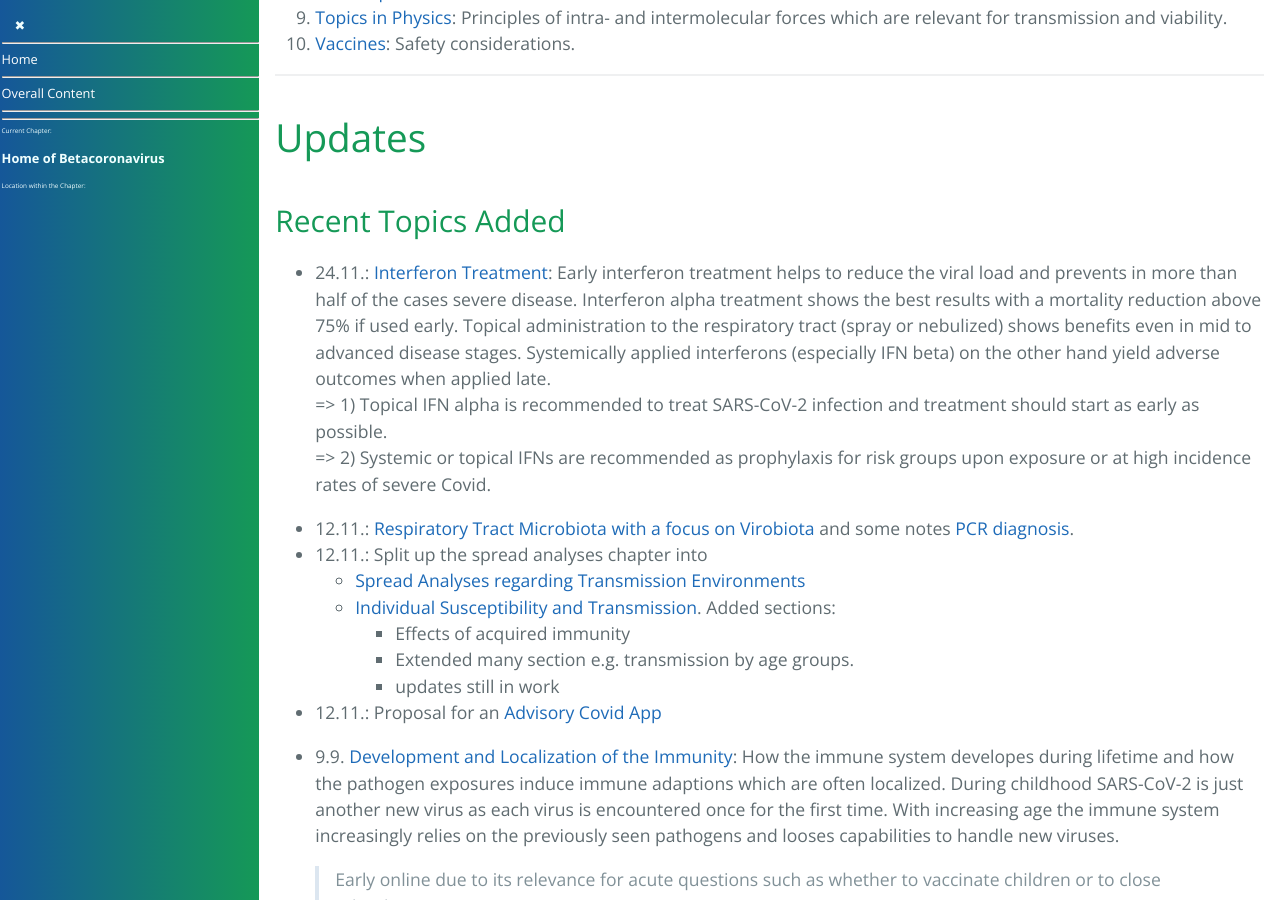
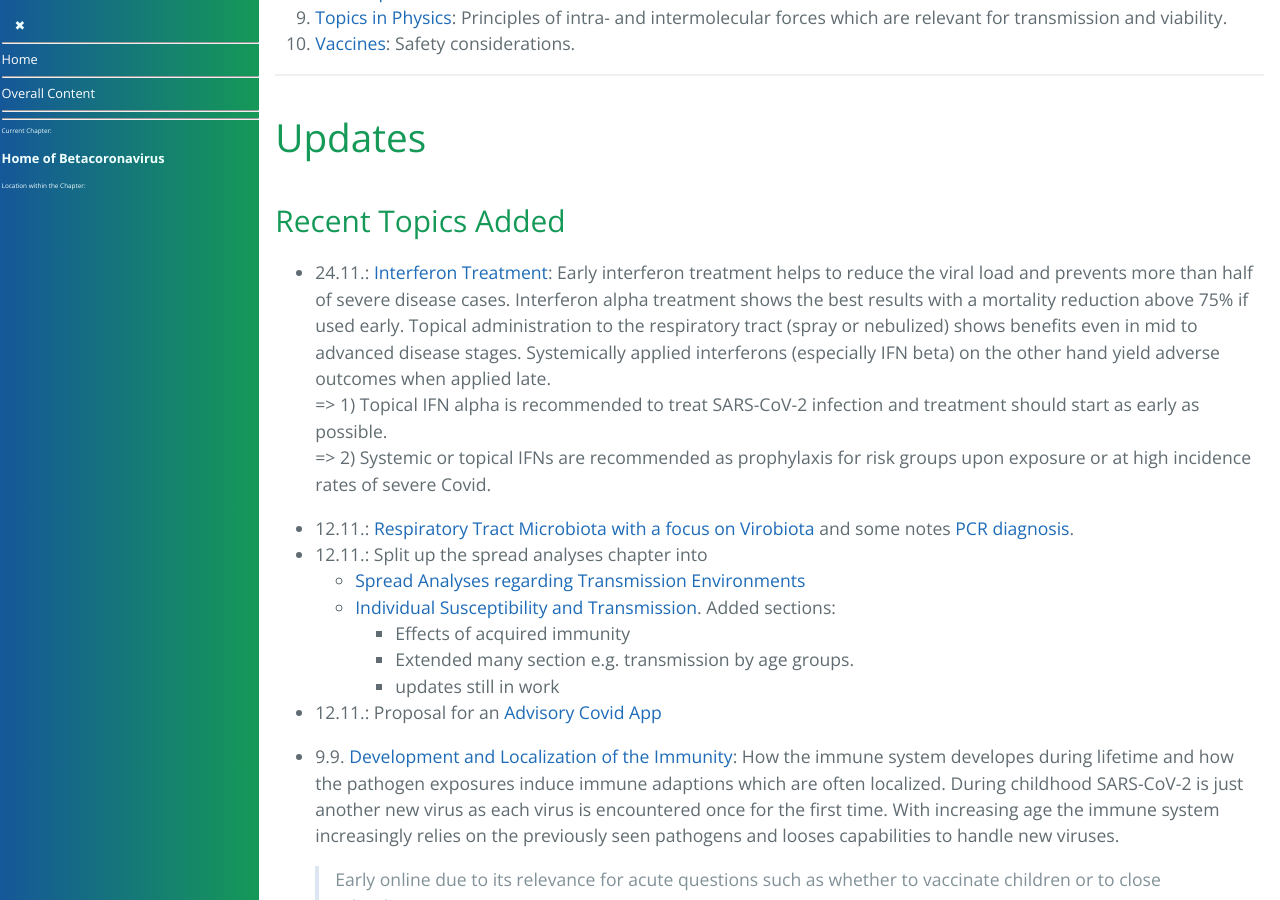
Before and after one commit to forestgrape/coronavirus, a Jekyll site: the page built from index.md, in a window 1280 px wide and 900 px high, scrolled down 1063 px. Built offline with Jekyll 4.4.1, drawn with Linux system fonts in a browser that asks for light colours; our own code applies the rules of GitHub Pages for plain Markdown files.

Commit message:
formulation

```diff
--- a/index.md
+++ b/index.md
@@ -38,7 +38,7 @@ This section overviews the entire content. The [content section](#content) lists
 
 ## Updates
 ### Recent Topics Added
-- 24.11.: [Interferon Treatment](6_prevention_and_treatment/interferon.md): Early interferon treatment helps to reduce the viral load and prevents in more than half of the cases severe disease. Interferon alpha treatment shows the best results with a mortality reduction above 75% if used early. Topical administration to the respiratory tract (spray or nebulized) shows benefits even in mid to advanced disease stages. Systemically applied interferons (especially IFN beta) on the other hand yield adverse outcomes when applied late.<br>
+- 24.11.: [Interferon Treatment](6_prevention_and_treatment/interferon.md): Early interferon treatment helps to reduce the viral load and prevents more than half of severe disease cases. Interferon alpha treatment shows the best results with a mortality reduction above 75% if used early. Topical administration to the respiratory tract (spray or nebulized) shows benefits even in mid to advanced disease stages. Systemically applied interferons (especially IFN beta) on the other hand yield adverse outcomes when applied late.<br>
   => 1) Topical IFN alpha is recommended to treat SARS-CoV-2 infection and treatment should start as early as possible.<br>
   => 2) Systemic or topical IFNs are recommended as prophylaxis for risk groups upon exposure or at high incidence rates of severe Covid.
 
```
